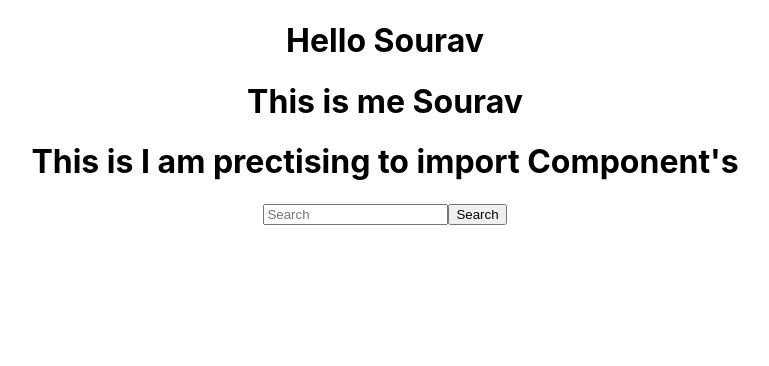
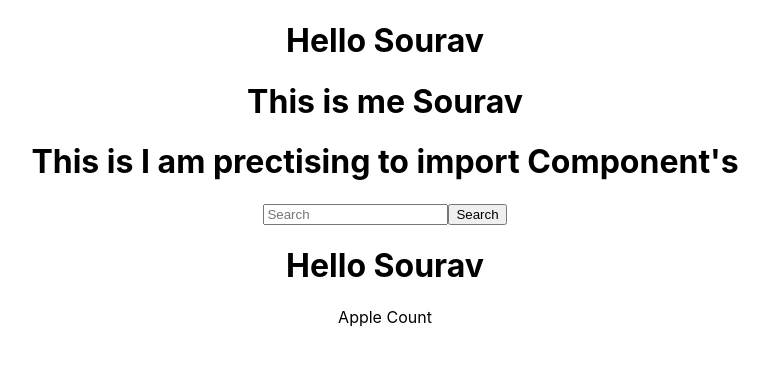
Before and after one commit to kumarsourav10/React-js-basic-to-high, a React (Create React App) app in the folder blog/: page / in a window 1280 px wide. Shown: the top 366 px of the page, without its empty margins (255-1024 px from the left). Built offline with nearby package versions, Linux system fonts and the light colour scheme.

Commit message:
I added class component and return function inside a function

```diff
--- a/blog/src/App.js
+++ b/blog/src/App.js
@@ -3,14 +3,21 @@ import './App.css';
 import User from './User'
 import Sourav from './Sourav'
 import Form from './Form';
+import User1 from './User1';
+function App() {
 
-function App() {
+  function Apple()
+  {
+    return (<div>Apple Count</div>)
+  }
   return (
     <div className="App">
       <h1>Hello Sourav</h1>
       <User />
       <Sourav />
       <Form />
+      <User1 />
+      {Apple ()}
     </div>
   );
 }
--- /dev/null
+++ b/blog/src/User1.js
@@ -0,0 +1,10 @@
+import React,{Component} from 'react'
+export default class User extends Component
+{
+    render()
+    {
+        return(
+            <h1>Hello Sourav</h1>
+        )
+    }
+}
```
